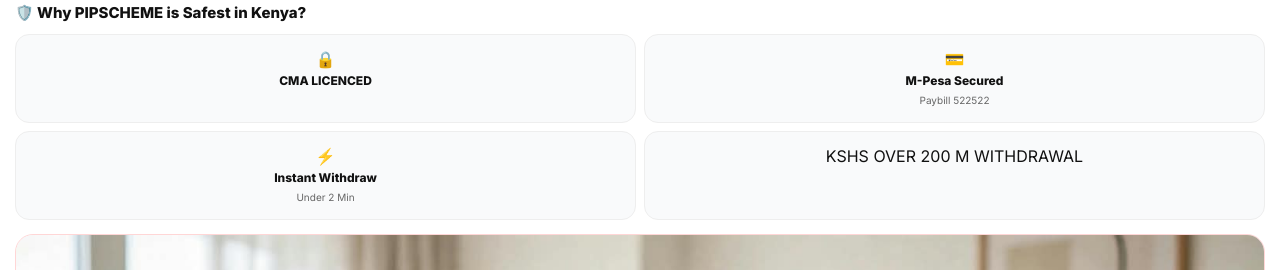
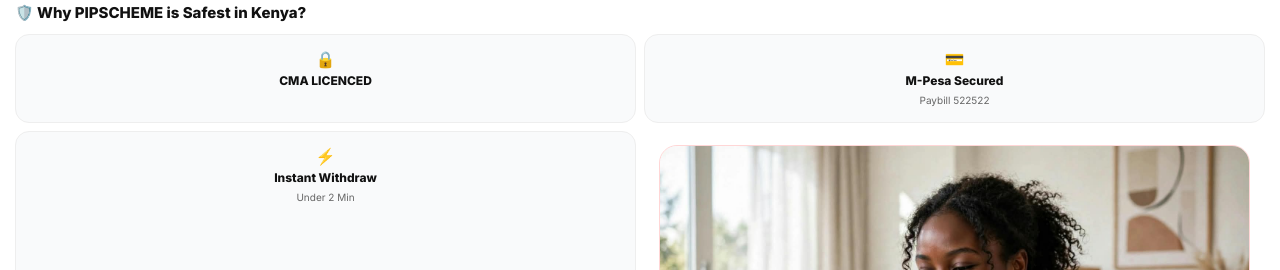
Before and after one commit to pipscheme/pipscheme.co.ke, a plain HTML site: page login.html in a window 1280 px wide. Shown: the part 1680-1950 px from the top of the page. Drawn offline with Linux system fonts and the light colour scheme.

Commit message:
Remove withdrawal limit from trust grid
Removed the withdrawal limit message from the trust grid.

```diff
--- a/login.html
+++ b/login.html
@@ -70,8 +70,6 @@
 <div class="t">🔒<b>CMA LICENCED</b><small></small></div>
 <div class="t">💳<b>M-Pesa Secured</b><small>Paybill 522522</small></div>
 <div class="t">⚡<b>Instant Withdraw</b><small>Under 2 Min</small></div>
-<div class="t">KSHS OVER 200 M WITHDRAWAL<b></b><small></small></div>
-</div>
 
 <!-- PICHA 2 KUBWA FULL -->
 <div class="testi-big">
```
